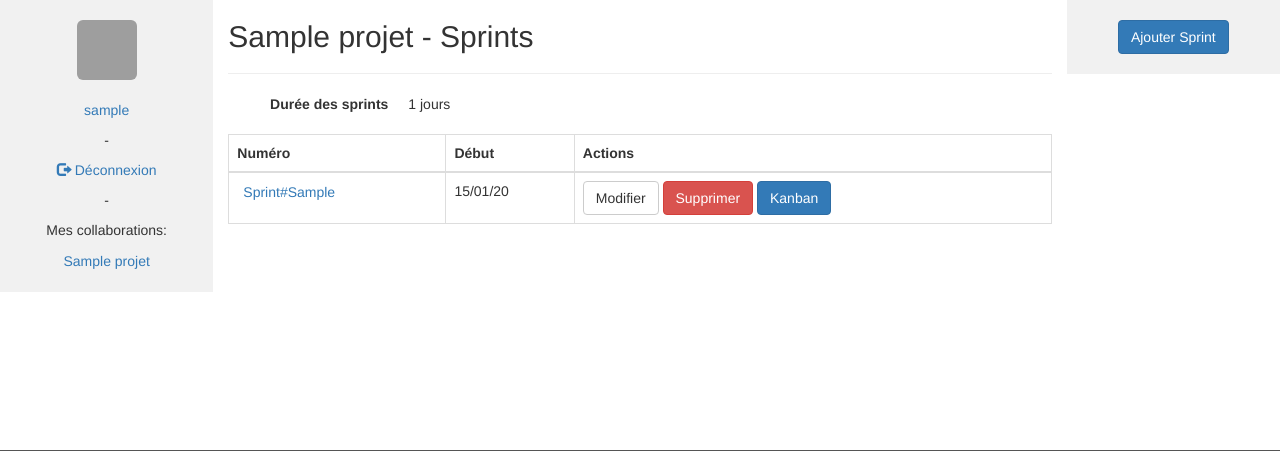
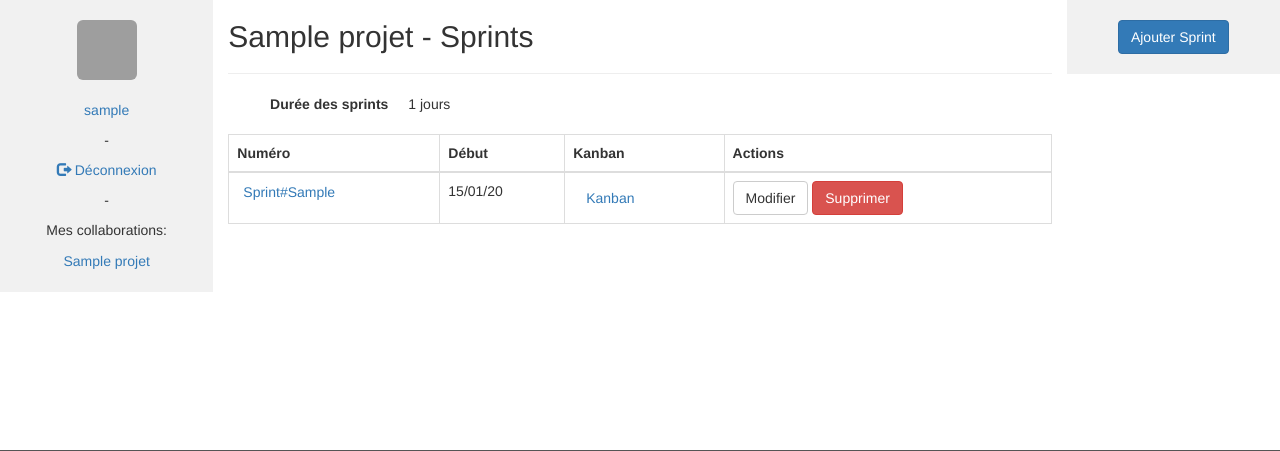
Before and after one commit to acleret/CP_scrum_dev, a PHP site: page /listeSprints.php in a window 1280 px wide. Shown: the part 52-503 px from the top of the page. Run offline with PHP 8.4, Linux system fonts and the light colour scheme; the visitor is signed in with stand-in values (Sample User, id 1); tables that the repository leaves empty hold one stand-in row (values such as "Sample post"); some libraries are stand-ins or nearby versions; grey boxes are pictures that could not be loaded.

Commit message:
kanban sprint3 \n petites modifs

```diff
--- a/src/web/backlog.php
+++ b/src/web/backlog.php
@@ -153,7 +153,7 @@ if (isset($_COOKIE["id_projet"])) {
     if (isset($_SESSION["session"])) {
       if ($db->estMembreProjet($id_pro, $_SESSION["id_co"])) {
 ?>
-                    <td style="text-align: right">
+                    <td>
                       <button type="button" class="btn btn-default" data-toggle="modal" data-target="#modificationModal<?php echo $row["US_id"]; ?>">Modifier</button>
                       <button type="button" class="btn btn-danger" data-toggle="modal" data-target="#supprimerModal<?php echo $row["US_id"]; ?>">Supprimer</button>
                     </td>
--- a/src/web/listeSprints.php
+++ b/src/web/listeSprints.php
@@ -50,7 +50,8 @@ if (isset($_COOKIE["id_projet"])) {
                 <thead>
                   <tr>
                     <th>Numéro</th>
-<th>Début</th>
+                    <th>Début</th>
+                    <th>Kanban</th>
 <?php
   if (isset($_SESSION["session"]) && $db->estMembreProjet($row["PRO_id"], $_SESSION["id_co"]))
       echo "              <th>Actions</th>\n" ;
@@ -76,6 +77,12 @@ $liste_sprints = $db->listeSprints($id_pro);  // on réinitialiste liste_sprints
                       </form>
                     </td>
                     <td><?php echo $db->ordonnerDate($row_sprints["SPR_dateDebut"]); ?></td>
+                    <td>
+                      <form style="display: inline;" action="kanban.php" method="post">
+                        <input type="hidden" name="id_sprint" value="<?php echo $id_spr; ?>"/>
+                        <input class="btn btn-link" type="submit" value="Kanban"/>
+                      </form>
+                    </td>
 <?php
     if (isset($_SESSION["session"]) && $db->estMembreProjet($row["PRO_id"], $_SESSION["id_co"])) {
 ?>
@@ -90,9 +97,6 @@ $liste_sprints = $db->listeSprints($id_pro);  // on réinitialiste liste_sprints
                       <form style="display: inline;" action="" method="post">
                         <input type="hidden" name="suppr_sprint" value="<?php echo $id_spr;?>"/>
                         <input class="btn btn-danger" type="submit" value="Supprimer"/>
-                      </form>
-                      <form style="display: inline;" action="kanban.php" method="post">
-                        <input class="btn btn-primary" type="submit" value="Kanban"/>
                       </form>
                     </td>
 <?php
--- a/src/web/projet.php
+++ b/src/web/projet.php
@@ -76,13 +76,13 @@ if (isset($_COOKIE["id_projet"])) {
           <input type="hidden" name="nom" value="<?php echo $row["PRO_nom"];?>"/>
           <input type="hidden" name="client" value="<?php echo $row["PRO_client"];?>"/>
           <input type="hidden" name="descr" value="<?php echo $row["PRO_description"];?>"/>
-					<input class="btn btn-primary" type="submit" value="Éditer le projet"/>
+					<input class="btn btn-default" type="submit" value="Modifier"/>
 				</form>
 				<br>
 				<br>
 				<form style="display: inline;" action="" method="post">
 					<input type="hidden" name="suppr_projet" value="<?php echo $_COOKIE["id_projet"]; ?>"/>
-					<input class="btn btn-primary" type="submit" value="Supprimer le projet"/>
+					<input class="btn btn-danger" type="submit" value="Supprimer"/>
 				</form>
 			</div>
 		</aside>
```
Also changed, not shown: src/web/web.php (added), 1 other file.
